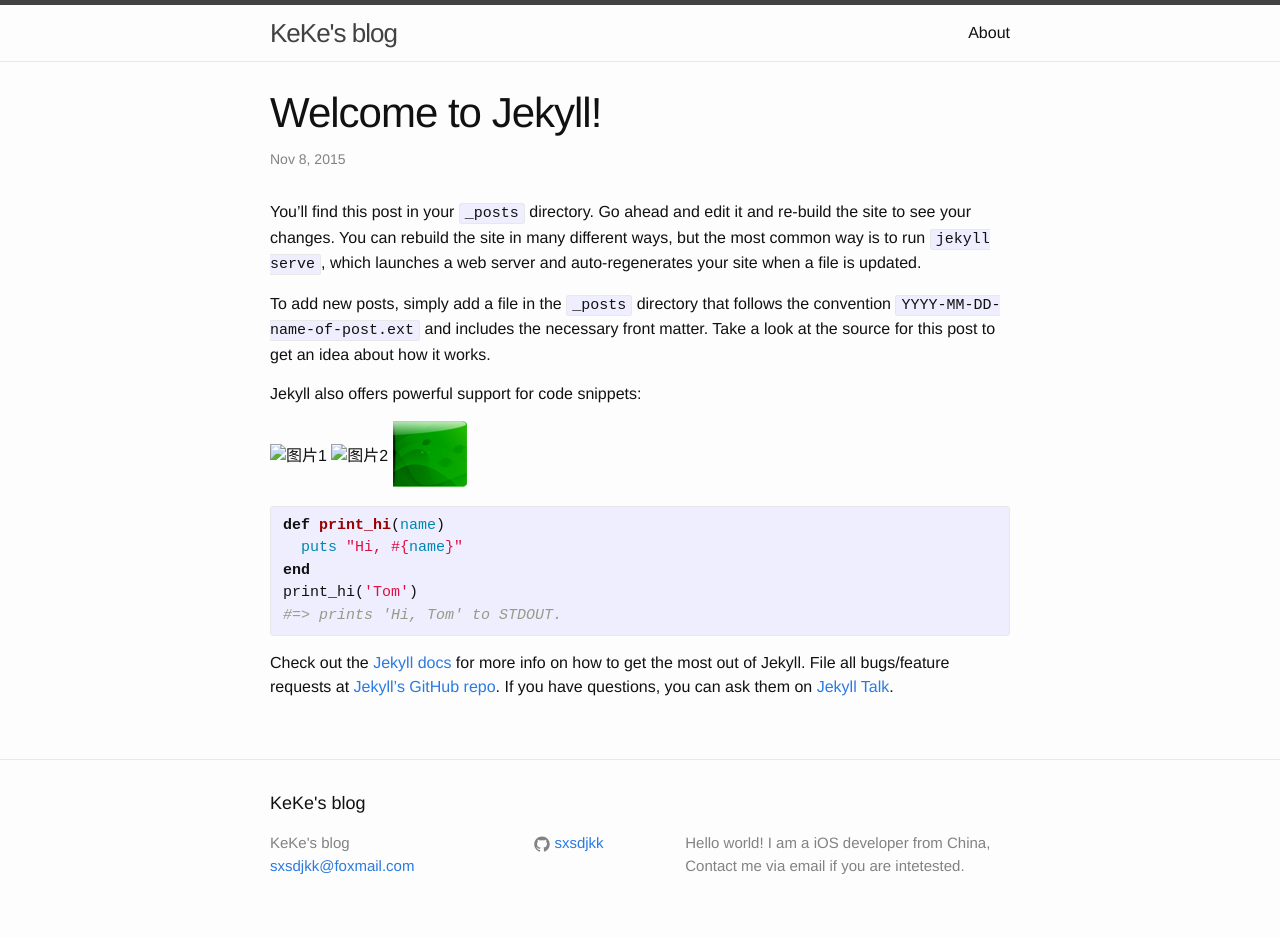
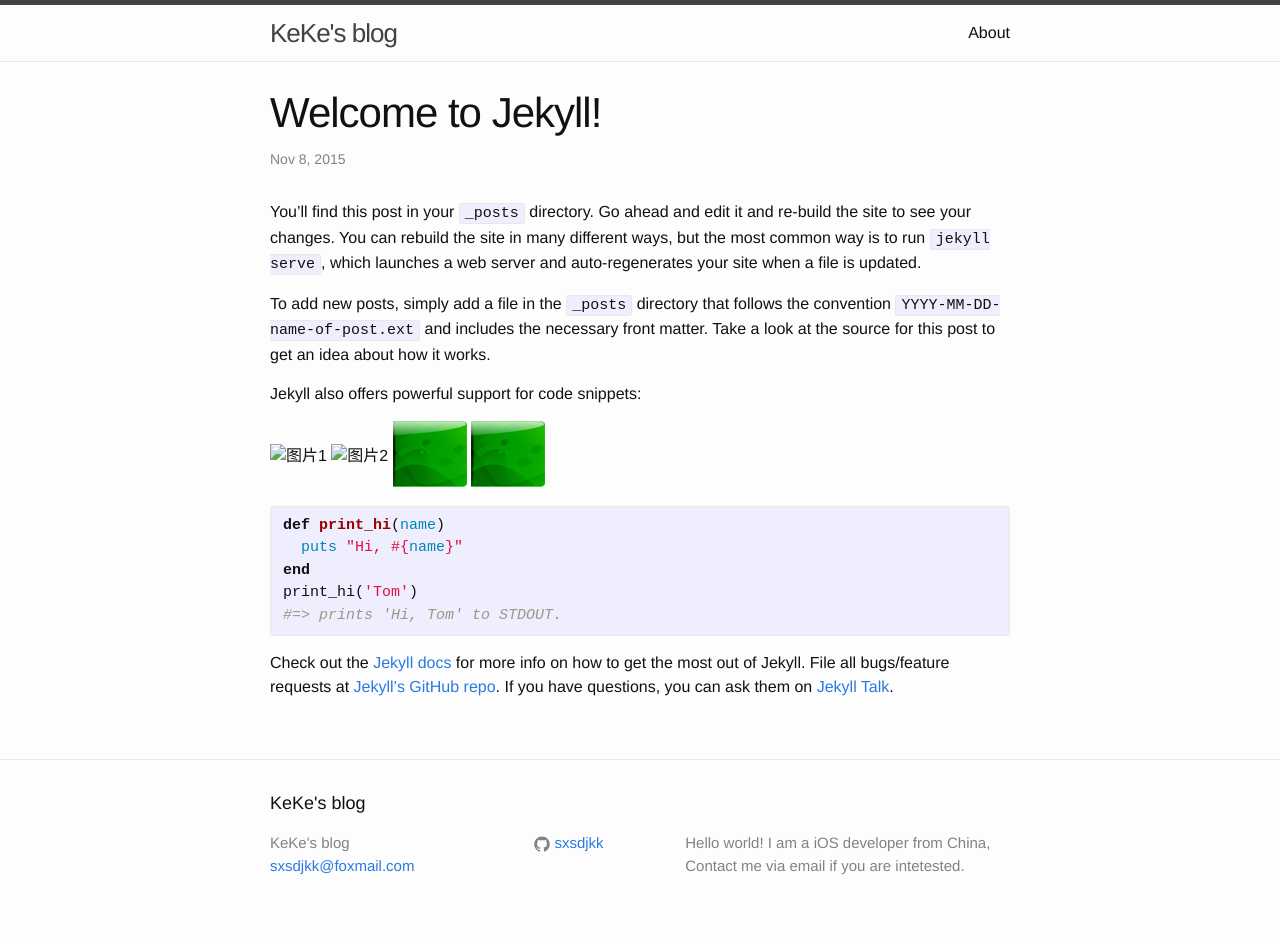
Before and after one commit to sxsdjkk/sxsdjkk.github.io, a Jekyll site: the page built from _posts/2015-11-09-welcome-to-jekyll.markdown, in a window 1280 px wide. Built offline with Jekyll 4.4.1, drawn with Linux system fonts in a browser that asks for light colours.

Commit message:
图片OK

```diff
--- a/_posts/2015-11-09-welcome-to-jekyll.markdown
+++ b/_posts/2015-11-09-welcome-to-jekyll.markdown
@@ -13,6 +13,7 @@ Jekyll also offers powerful support for code snippets:
 ![图片1](_green_right_view.png)
 ![图片2](_green_right_view1.png)
 ![图片3](https://github.com/sxsdjkk/sxsdjkk.github.io/blob/master/_green_right_view.png)
+![图片4](https://raw.githubusercontent.com/sxsdjkk/sxsdjkk.github.io/master/_green_right_view.png)
 
 {% highlight ruby %}
 def print_hi(name)
```
